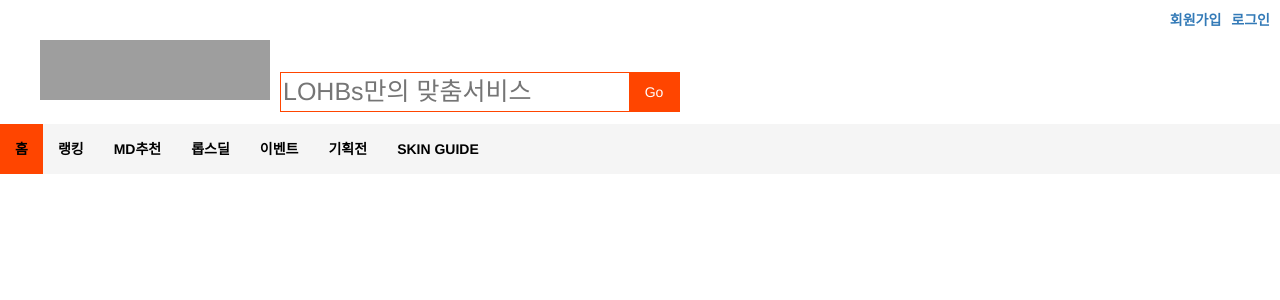
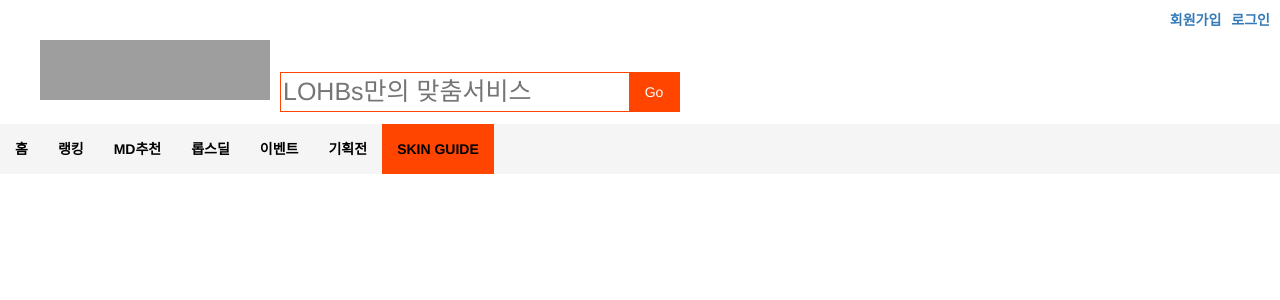
Before and after one commit to jin-my/skinguide, a Django app: page /base/ in a window 1280 px wide. Shown: the top 300 px of the page. Run offline with Django 3.2, Linux system fonts and the light colour scheme; some libraries are stand-ins or nearby versions; grey boxes are pictures that could not be loaded.

Commit message:
base.html수정

```diff
--- a/skin/templates/skintypetest.html
+++ b/skin/templates/skintypetest.html
@@ -1,3 +1,4 @@
+
 <h1>skin type test</h1>
 
 <h3>건성 (Dry) vs 지성 (Oily)</h3>
@@ -248,7 +249,7 @@
             <span class="close-button">&times;</span>
             <h1 class="title">당신은 ____입니다!</h1>
             <!--<form action="#post.php" method="POST"> -->
-            <input type="button" id="cancel" value="피부유형 등록하기" onclick="location.href='skincheck.html'">
+            <input type="button" id="cancel" value="피부유형 등록하기" onclick="location.href='../skincheck'">
             </form>
         </div>
     </div>
--- a/static/css/style.css
+++ b/static/css/style.css
@@ -104,7 +104,7 @@ body {
     color: black;
 }
 
-.nav-item:nth-child(1) {
+.nav-item:nth-child(7) {
     background-color: orangered;
 }
 
```
